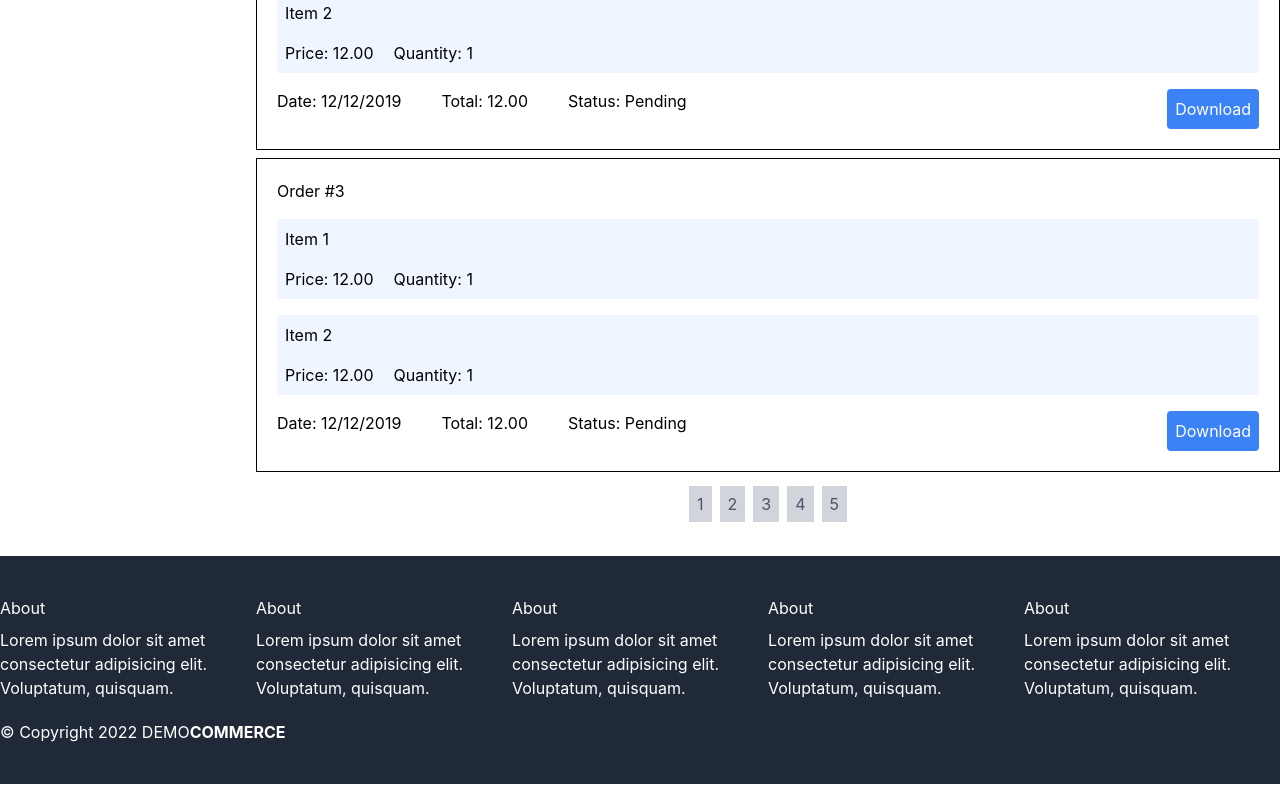
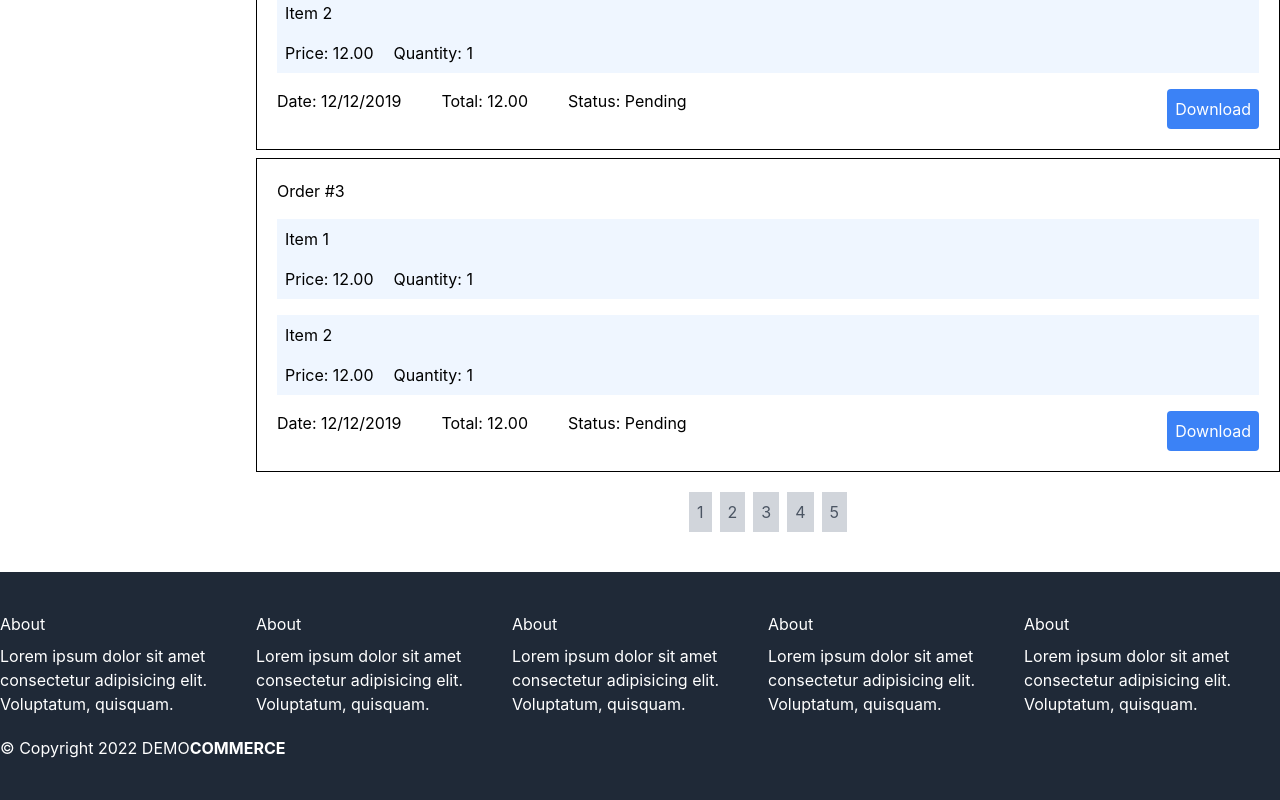
Before and after one commit to gokhancelebi/reactjs-ecommerce-frontend, a React (Create React App) app: page /my-account/orders in a window 1280 px wide. Shown: the part 724-1524 px from the top of the page. Built offline with nearby package versions, Linux system fonts and the light colour scheme.

Commit message:
pagination-fix

```diff
--- a/src/components/UI/Pagination/index.js
+++ b/src/components/UI/Pagination/index.js
@@ -18,8 +18,7 @@ const Pagination = (props) => {
             key={page}
             className={page === currentPage ? 'bg-blue-500' : ''}
           >
-            <a
-              href="#"
+            <button
               className='text-gray-600 hover:text-gray-800 bg-gray-300 p-2'
               onClick={(e) => {
                 e.preventDefault();
@@ -27,7 +26,7 @@ const Pagination = (props) => {
               }}
             >
               {page}
-            </a>
+            </button>
           </li>
         ))}
       </ul>
```
